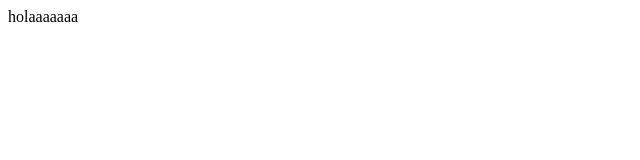
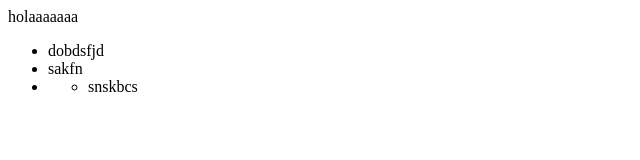
Before and after one commit to AraceliCumen/testing, a plain HTML site: page index.html in a window 1280 px wide. Shown: the whole page, without its empty margins (0-640 px from the left). Drawn offline with Linux system fonts and the light colour scheme.

Commit message:
agrega li

```diff
--- a/index.html
+++ b/index.html
@@ -9,6 +9,13 @@
 <body>
     <header>
         holaaaaaaa
+        <ul>
+            <li>dobdsfjd</li>
+            <li>sakfn</li>
+            <li><ul>
+                <li>snskbcs</li>
+            </ul></li>
+        </ul>
     </header>
 </body>
 </html>
```
